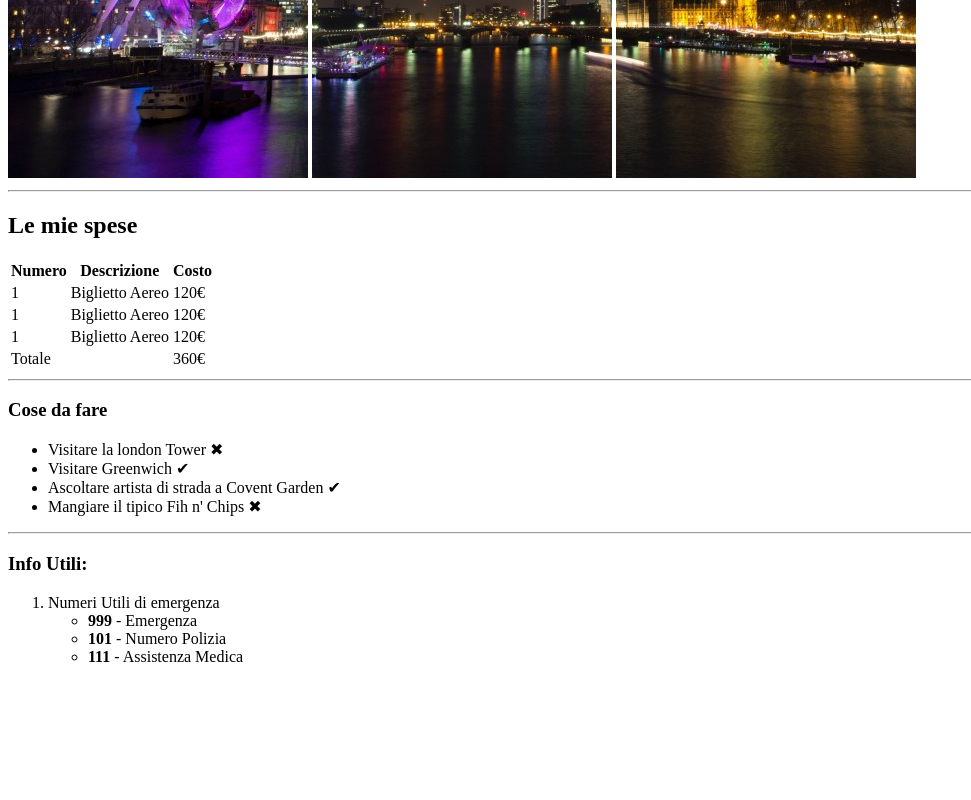
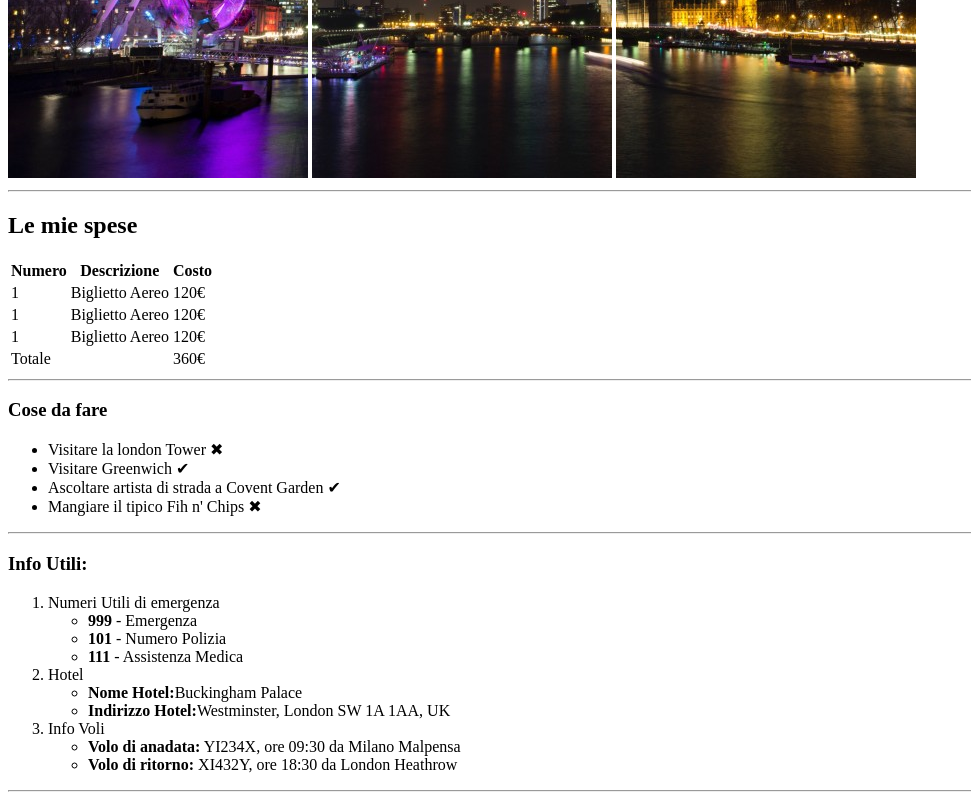
Before and after one commit to PietroDeBianchi/html-london-trip, a plain HTML site: page index.html in a window 1280 px wide. Shown: the part 502-1302 px from the top of the page, without its empty margins (0-971 px from the left). Before the commit the page ends 1184 px from the top, so only its background shows below. Drawn offline with Linux system fonts and the light colour scheme.

```diff
--- a/index.html
+++ b/index.html
@@ -69,8 +69,23 @@
                         <li><strong>111</strong> - Assistenza Medica</li>
                     </ul>
                 </li>
+                <li>
+                    <span>Hotel</span>
+                    <ul>
+                        <li><strong>Nome Hotel:</strong>Buckingham Palace</li>
+                        <li><strong>Indirizzo Hotel:</strong>Westminster, London SW 1A 1AA, UK</li>
+                    </ul>
+                </li>
+                <li>
+                    <span>Info Voli</span>
+                    <ul>
+                        <li><strong>Volo di anadata:</strong> YI234X, ore 09:30 da Milano Malpensa</li>
+                        <li><strong>Volo di ritorno:</strong> XI432Y, ore 18:30 da London Heathrow</li>
+                    </ul>
+                </li>
             </ol>
         </section>
+        <hr/>
     </main>
 
     <footer>
```
